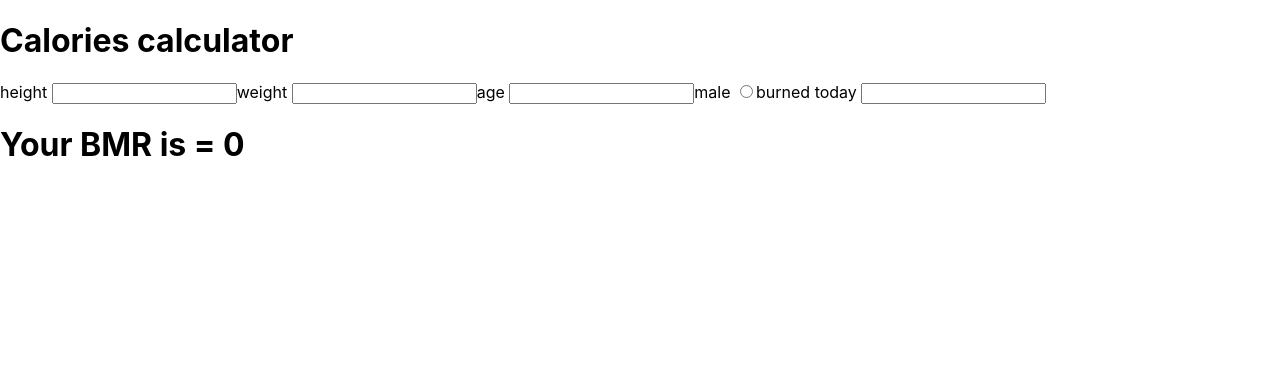
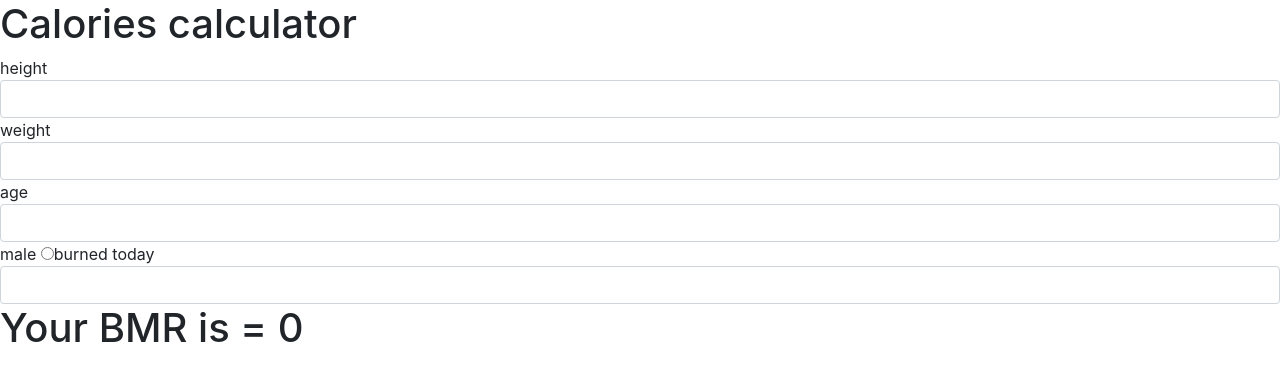
Before and after one commit to andryskowski/Health-Application, a React (Create React App) app in the folder to_do_list/: page / in a window 1280 px wide. Shown: the top 380 px of the page. Built offline with nearby package versions, Linux system fonts and the light colour scheme.

Commit message:
bootstrap added

```diff
--- a/to_do_list/package.json
+++ b/to_do_list/package.json
@@ -7,6 +7,7 @@
     "@testing-library/react": "^11.2.5",
     "@testing-library/user-event": "^12.7.0",
     "axios": "^0.21.1",
+    "bootstrap": "^4.6.0",
     "node-sass": "^5.0.0",
     "react": "^17.0.1",
     "react-dom": "^17.0.1",
--- a/to_do_list/src/components/BMRCalculator/App.js
+++ b/to_do_list/src/components/BMRCalculator/App.js
@@ -26,10 +26,14 @@ function App() {
     useEffect(() => {
         if(height !==0) {
             if (gender) {
-                setCal(10*weight+6.25*height-5*age-(-bonus+-5));
+                const BMR = (10*weight+6.25*height-5*age-(-bonus+-5));
+                setCal(BMR);
+                localStorage.setItem('BMR', BMR);
             }
             else {
-                setCal(10*weight+6.25*height-5*age-(161-bonus));
+                const BMR = (10*weight+6.25*height-5*age-(161-bonus));
+                setCal(BMR);
+                localStorage.setItem('BMR', BMR);
             }
         } else {}
         if (cal>1000) {
@@ -41,13 +45,13 @@ function App() {
         });
 
         return (
-            <div className="App">
+            <div className="App form-group">
                 <h1>Calories calculator</h1>
-                height <input onChange={setHeightOn}></input>
-                weight <input onChange={setWeightOn}></input>
-                age <input onChange={setAgeOn}></input>
-                male <input type="radio" onChange={setGenderOn}></input>
-                burned today <input onChange={setBonusOn}></input>
+                height <input onChange={setHeightOn} className="form-control"></input>
+                weight <input onChange={setWeightOn} className="form-control"></input>
+                age <input onChange={setAgeOn} className="form-control"></input>
+                male <input type="radio" onChange={setGenderOn} className="form-check-label"></input>
+                burned today <input onChange={setBonusOn} className="form-control"></input>
                 <h1>Your BMR is = {cal}</h1>
             </div>
         );
--- a/to_do_list/src/index.js
+++ b/to_do_list/src/index.js
@@ -3,6 +3,7 @@ import ReactDOM from 'react-dom';
 import './index.css';
 import App from './components/BMRCalculator/App';
 import reportWebVitals from './reportWebVitals';
+import 'bootstrap/dist/css/bootstrap.min.css'
 
 ReactDOM.render(
   <React.StrictMode>
```
Also changed, not shown: 1 other file (tests, documents, lock files or other folders).
